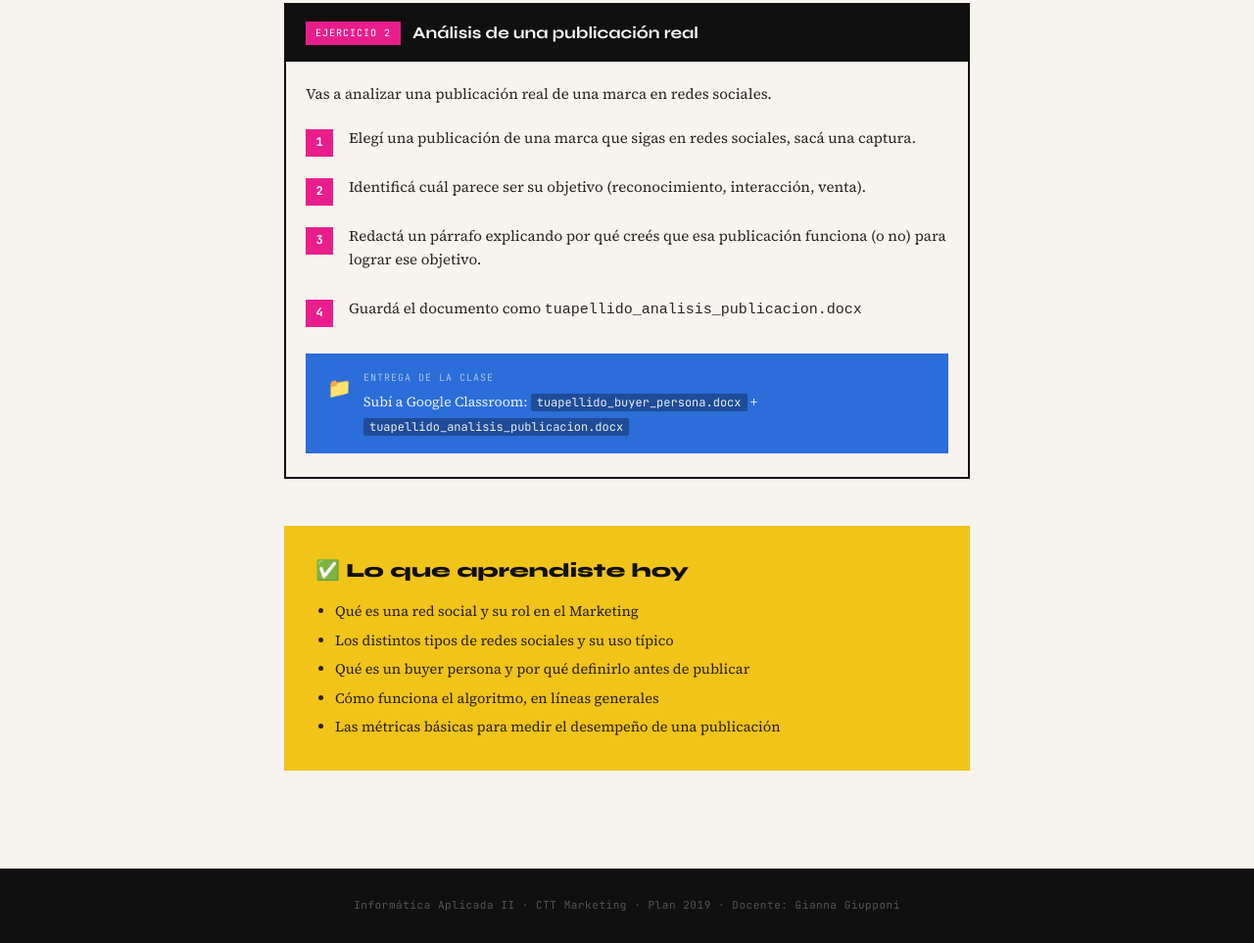
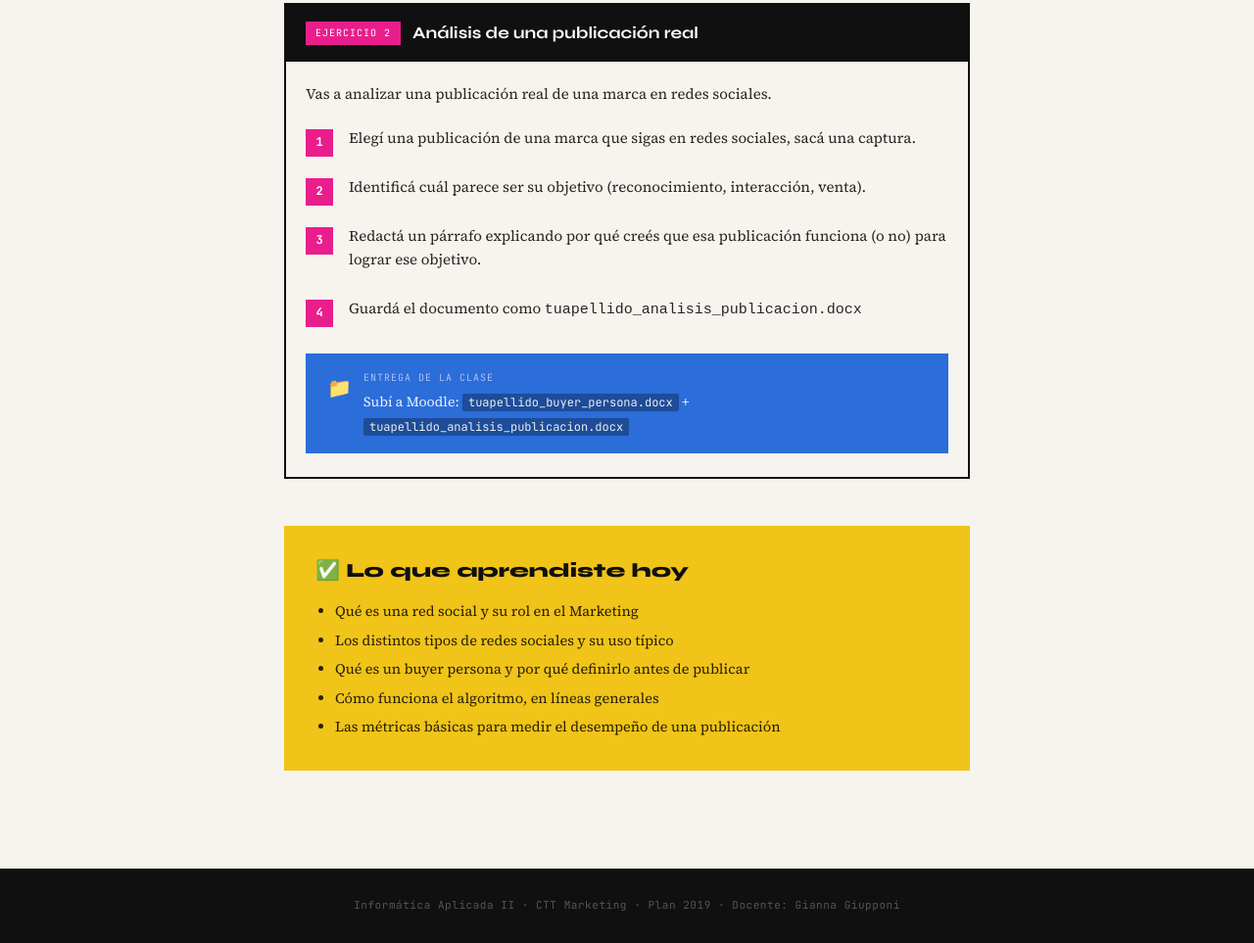
Before and after one commit to Gian6277/InformaticaAplicadaII, a plain HTML site: page clase1-redessociales.html in a window 1280 px wide. Shown: the part 4286-5249 px from the top of the page at 98% size. Drawn offline with Linux system fonts and the light colour scheme.

Commit message:
Add files via upload

```diff
--- a/clase1-redessociales.html
+++ b/clase1-redessociales.html
@@ -581,7 +581,7 @@ footer span { color: var(--amarillo); }
         <span class="entrega-icon">📁</span>
         <div>
           <div class="entrega-label">Entrega de la clase</div>
-          <p>Subí a Google Classroom: <code>tuapellido_buyer_persona.docx</code> + <code>tuapellido_analisis_publicacion.docx</code></p>
+          <p>Subí a Moodle: <code>tuapellido_buyer_persona.docx</code> + <code>tuapellido_analisis_publicacion.docx</code></p>
         </div>
       </div>
     </div>
```
